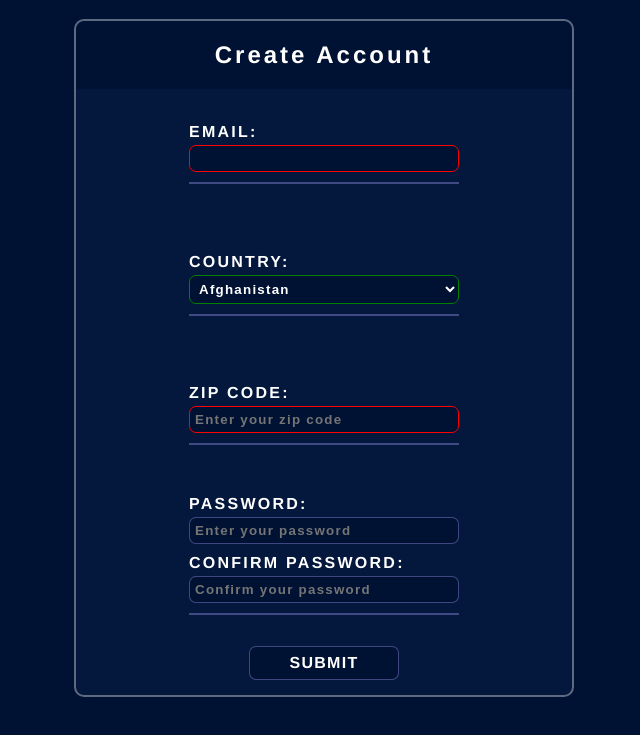
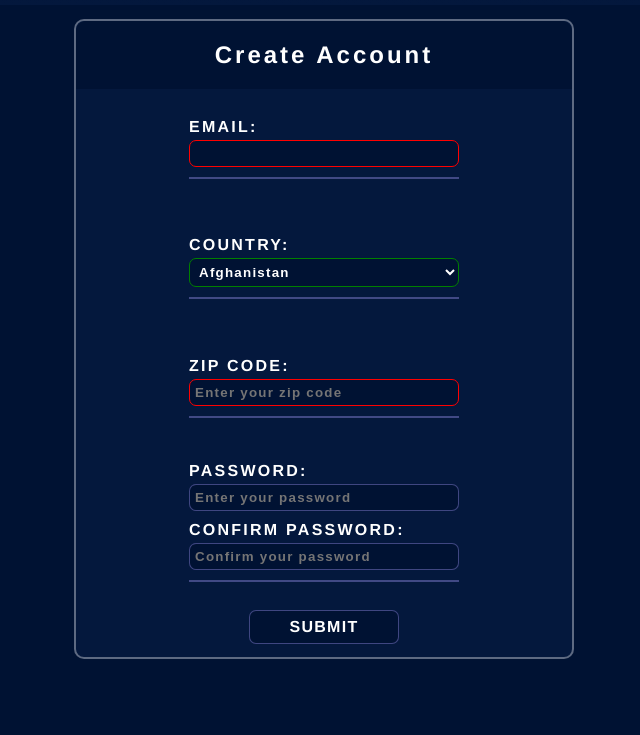
Before and after one commit to grandarena1/browser-form, a plain HTML site: page index.html in a window 1280 px wide. Shown: the part 128-863 px from the top of the page, without its empty margins (316-956 px from the left). After the commit the page ends 800 px from the top, so only its background shows below. Drawn offline with Linux system fonts and the light colour scheme.

Commit message:
Fixed container expanding past viewport height

```diff
--- a/style.css
+++ b/style.css
@@ -52,7 +52,7 @@
    .form {
     min-width: 500px;
     max-width: 500px;
-    height: 90%;
+    height: 80vh;
     background-color: #04183d;
     border-radius: 10px;
     border: 2px solid rgba(255, 255, 255, 0.356);
```
